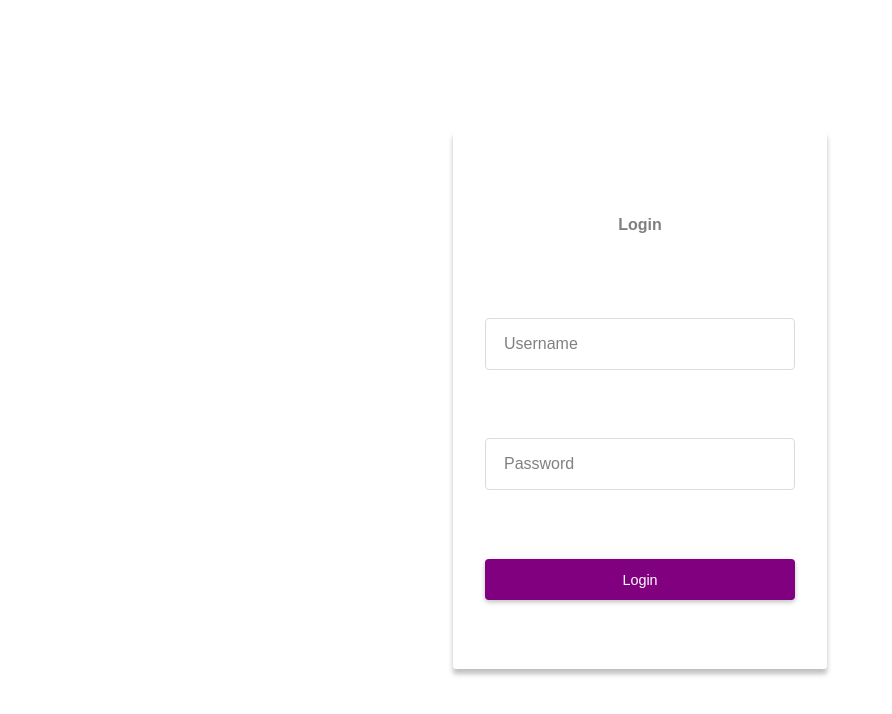
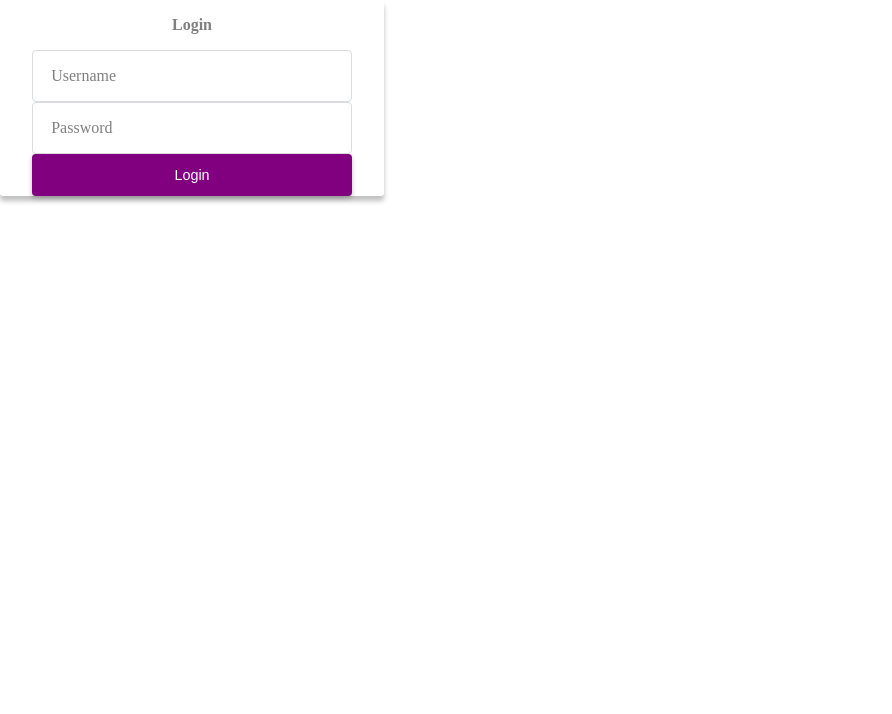
Before and after one commit to oandmiranda/next-setup, a Next.js app: page / in a window 1280 px wide. Shown: the top 714 px of the page, without its empty margins (0-892 px from the left). Built offline with nearby package versions, Linux system fonts and the light colour scheme.

Commit message:
added globalStyle

```diff
--- a/pages/_app.tsx
+++ b/pages/_app.tsx
@@ -1,6 +1,11 @@
-import '@src/styles/globals.css';
+import GlobalStyle from '@src/styles/globalStyle';
 import type { AppProps } from 'next/app';
 
 export default function App({ Component, pageProps }: AppProps) {
-  return <Component {...pageProps} />;
+  return (
+    <>
+      <GlobalStyle />
+      <Component {...pageProps} />
+    </>
+  );
 }
--- /dev/null
+++ b/src/styles/globalStyle.ts
@@ -0,0 +1,15 @@
+import { createGlobalStyle } from 'styled-components';
+
+const GlobalStyle = createGlobalStyle`
+  * {
+    padding: 0;
+    margin: 0;
+    box-sizing: border-box;
+  }
+
+  a {
+    text-decoration: none;
+  }
+`;
+
+export default GlobalStyle;
--- a/src/styles/globals.css
+++ /dev/null
@@ -1,19 +0,0 @@
-* {
-  box-sizing: border-box;
-  padding: 0;
-  margin: 0;
-  font-family: 'Montserrat', sans-serif;
-}
-
-a {
-  text-decoration: none;
-  color: black;
-}
-
-main {
-  display: flex;
-  justify-content: center;
-  align-items: center;
-  padding: 1rem;
-  height: 100vh;
-}
```
